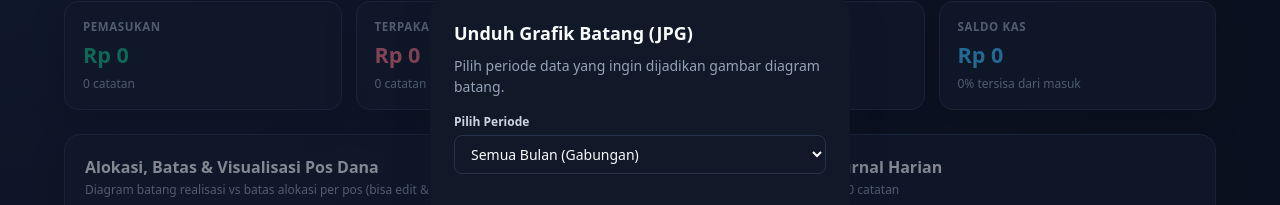
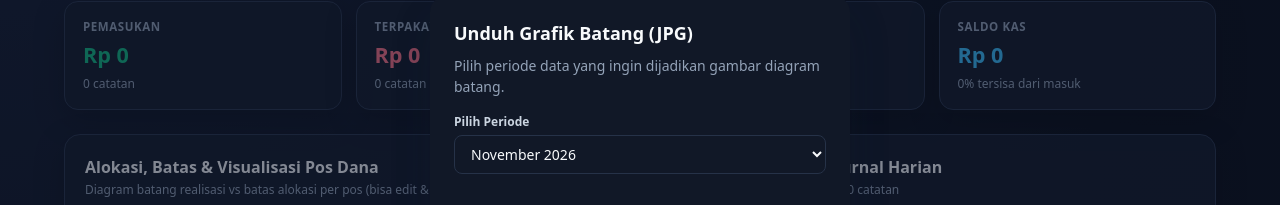
Before and after one commit to danangrifky37-cyber/Laporan-Keuangan, a plain HTML site: page index.html in a window 1280 px wide. Both pictures are taken after a click on the button "Unduh Grafik JPG". Shown: the part 268-473 px from the top of the page. Drawn offline with Linux system fonts and the light colour scheme.

Commit message:
Add files via upload

```diff
--- a/index.html
+++ b/index.html
@@ -2147,7 +2147,9 @@
     const exportModalCancel = document.getElementById('export-modal-cancel');
 
     function openExportModal() {
+      const currentYm = getTodayIso().slice(0, 7);
       const months = Array.from(new Set(entries.map((e) => e.date.slice(0, 7)))).sort().reverse();
+      if (months.length === 0) months.push(currentYm);
       exportPeriodSelect.innerHTML = '<option value="all">Semua Bulan (Gabungan)</option>';
       months.forEach((ym) => {
         const opt = document.createElement('option');
```
